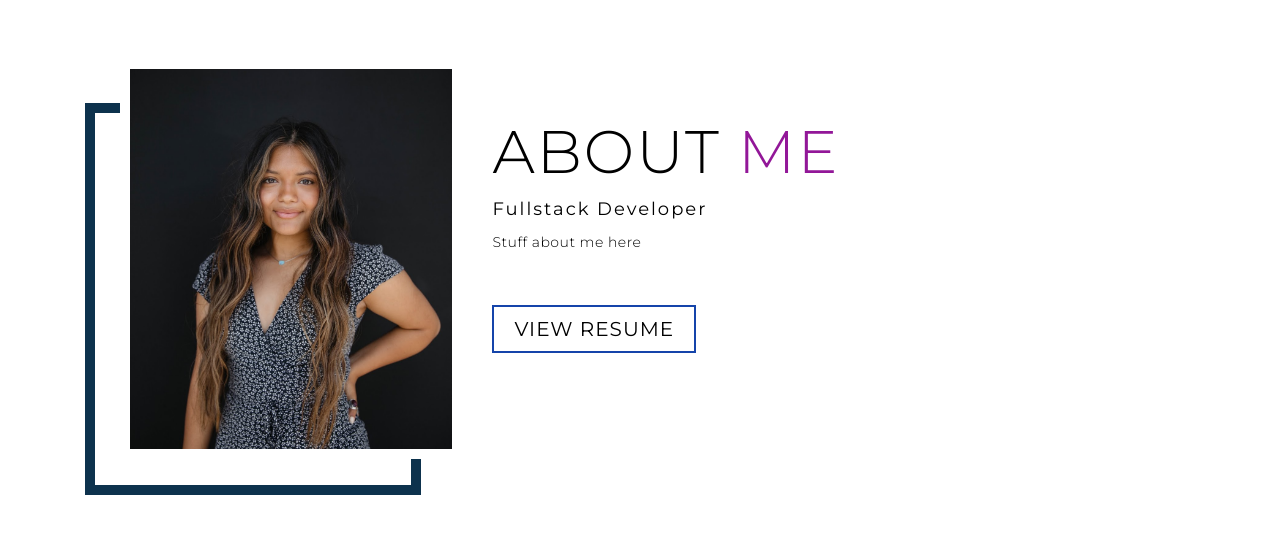
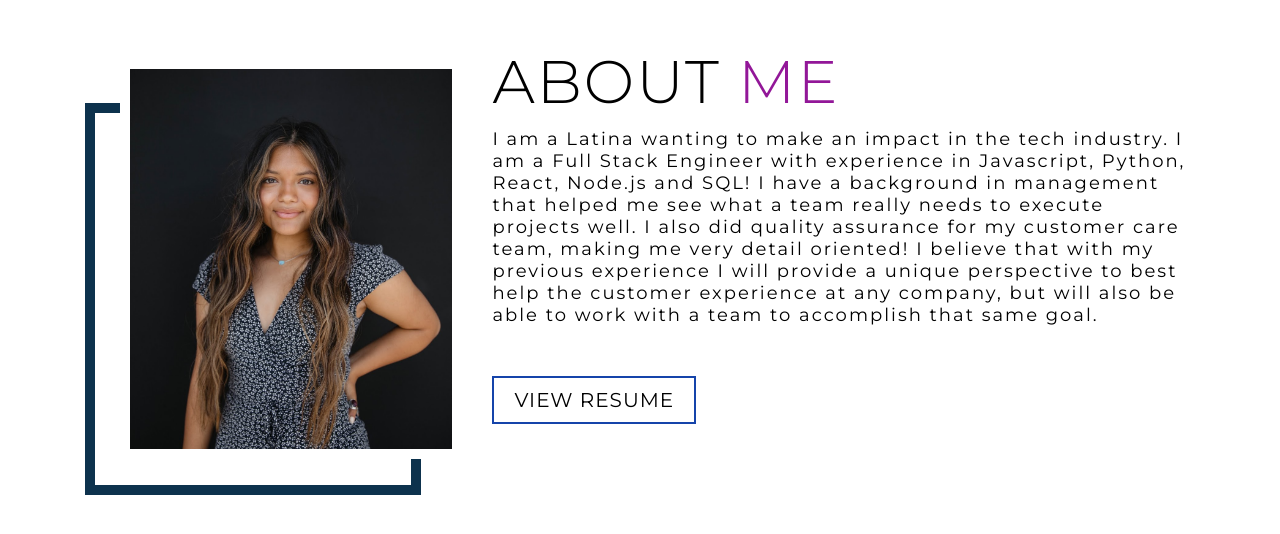
Before and after one commit to mobrewer/Portolio-basic, a plain HTML site: page index.html in a window 1280 px wide. Shown: the part 2864-3398 px from the top of the page. Drawn offline with Linux system fonts and the light colour scheme.

Commit message:
Added to the about me section

```diff
--- a/index.html
+++ b/index.html
@@ -120,8 +120,8 @@
             </div>
             <div class="col-right">
                 <h1 class="section-title">About <span>me</span></h1>
-                <h2>Fullstack Developer</h2>
-                <p>Stuff about me here</p>
+                <h2>I am a Latina wanting to make an impact in the tech industry. I am a Full Stack Engineer with experience in Javascript, Python, React, Node.js and SQL! I have a background in management that helped me see what a team really needs to execute projects well. I also did quality assurance for my customer care team, making me very detail oriented! I believe that with my previous experience I will provide a unique perspective to best help the customer experience at any company, but will also be able to work with a team to accomplish that same goal.</h2>
+                <p></p>
                 <a href="https://docs.google.com/document/d/1aRYojimrX3hk9vUI38ySIB_jfyjFsbpy64awPq2eJOs/edit?usp=sharing" class="cta" target="_blank">View Resume</a>
             </div>
         </div>
```
